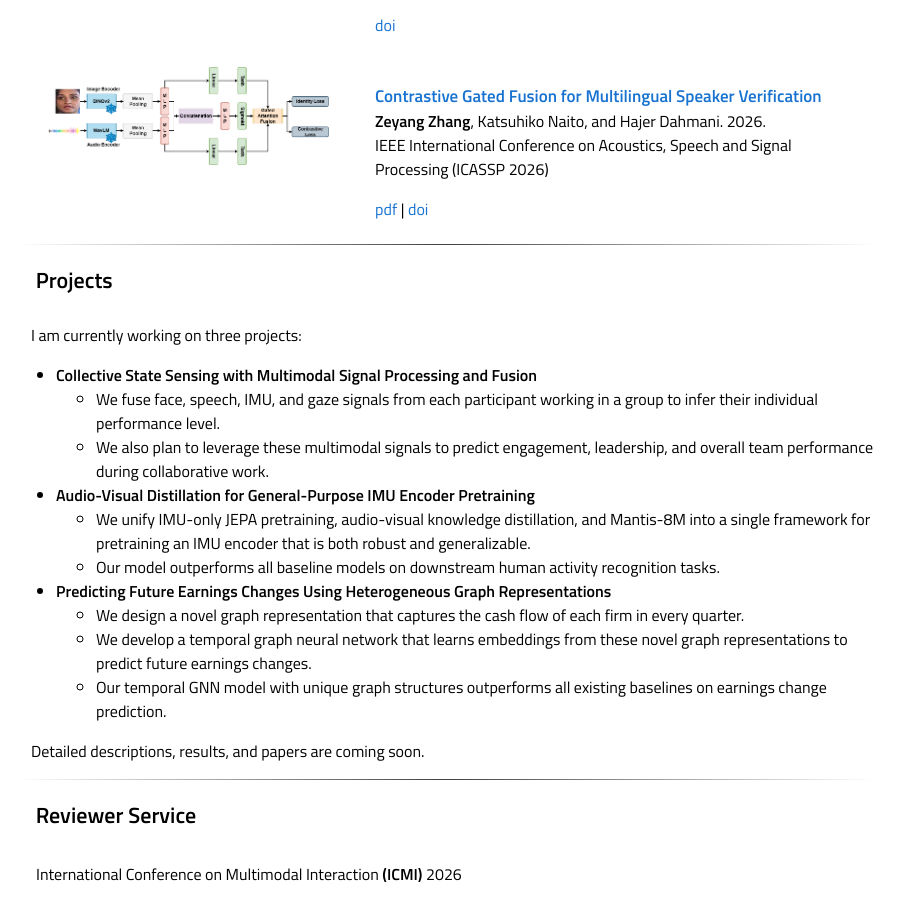
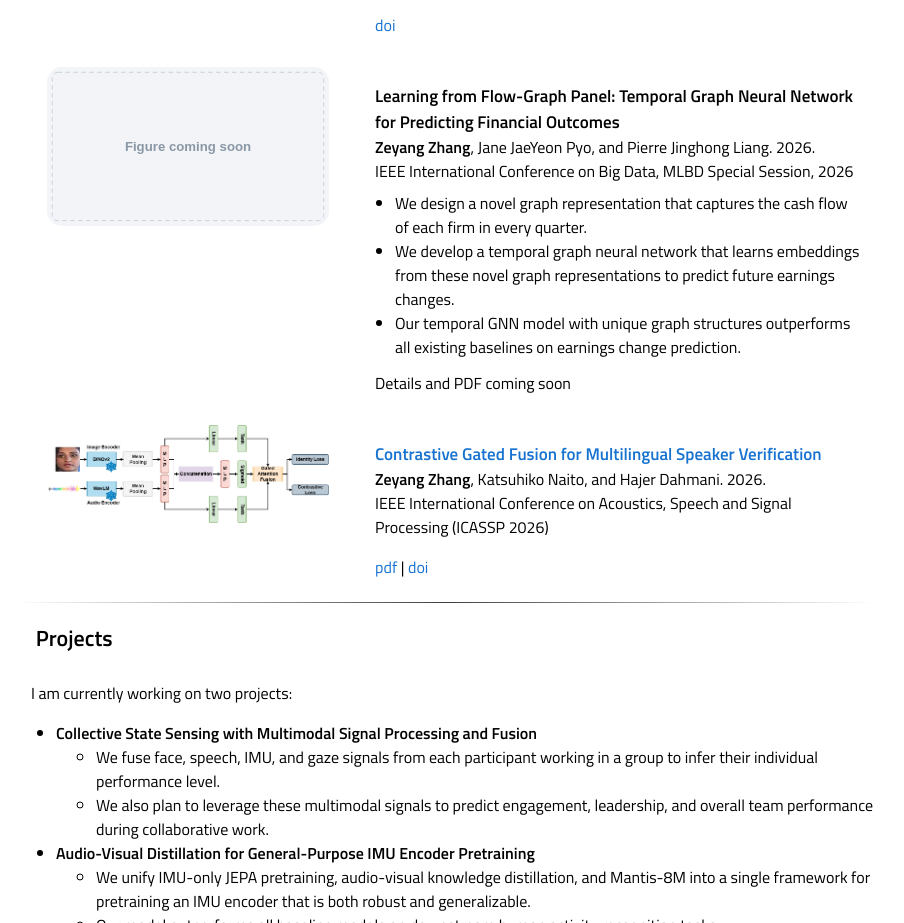
Before and after one commit to Hansuper666/zeyang-homepage, a plain HTML site: page index.html in a window 1280 px wide. Shown: the part 1645-2568 px from the top of the page, without its empty margins (194-1098 px from the left). Drawn offline with Linux system fonts and the light colour scheme.

Commit message:
Move BigData paper to publications and update CV

```diff
--- a/index.html
+++ b/index.html
@@ -192,6 +192,10 @@ body.lightbox-open {
   border-radius: 10px;
   box-shadow: 0 8px 40px rgba(0, 0, 0, 0.35);
 }
+.paper-details {
+  margin: 0 0 12px;
+  padding: 0 0 0 20px;
+}
 
 /* Responsive layout */
 html {
@@ -273,7 +277,7 @@ img {
 <tbody><tr>
   <td width="30%" valign="top"><a href="./assets/zeyang_profile.jpg" onclick="return openLightbox(this.href)"><img src="./assets/zeyang_profile.jpg" width="100%" class="zoomable" style="border-radius:15px"></a>
   <p align="center">
-  | <a href="./assets/Zeyang_Zhang_CV.pdf?v=20261008">CV</a> |
+  | <a href="./assets/Zeyang_Zhang_CV.pdf?v=20261113">CV</a> |
   <a href="mailto:zeyangz@andrew.cmu.edu">Email</a> |
   <a href="https://scholar.google.com/citations?user=Sz__QH8AAAAJ&hl=en">Google Scholar</a> |
   <br>
@@ -357,6 +361,27 @@ img {
   </tr>
 
   <tr>
+    <td width="40%" valign="top" align="center">
+    <img src="./assets/figure-coming-soon.svg" alt="Figure coming soon" width="90%" style="padding-top:0px;padding-bottom:0px;border-radius:15px;">
+    </td>
+    <td width="60%" valign="top">
+      <p style="margin-bottom:8px;">
+      <heading>Learning from Flow-Graph Panel: Temporal Graph Neural Network for Predicting Financial Outcomes</heading><br>
+      <b>Zeyang Zhang</b>, Jane JaeYeon Pyo, and Pierre Jinghong Liang. 2026.<br>
+      IEEE International Conference on Big Data, MLBD Special Session, 2026<br>
+      </p>
+      <ul class="paper-details">
+        <li>We design a novel graph representation that captures the cash flow of each firm in every quarter.</li>
+        <li>We develop a temporal graph neural network that learns embeddings from these novel graph representations to predict future earnings changes.</li>
+        <li>Our temporal GNN model with unique graph structures outperforms all existing baselines on earnings change prediction.</li>
+      </ul>
+      <div class="paper" id="flowgraph">
+      Details and PDF coming soon
+      </div>
+    </td>
+  </tr>
+
+  <tr>
     <td width="40%" valign="top" align="center"><a href="./assets/LSMA_final.png" onclick="return openLightbox(this.href)">
     <img src="./assets/LSMA_final.png" alt="sym" width="90%" class="zoomable" style="padding-top:0px;padding-bottom:0px;border-radius:15px;">
     </a></td>
@@ -380,7 +405,7 @@ img {
   <tbody><tr><td><sectionheading>&nbsp;&nbsp;Projects</sectionheading></td></tr>
 </tbody></table>
 
-<p style="padding-left:15px; padding-right:15px;">I am currently working on three projects:</p>
+<p style="padding-left:15px; padding-right:15px;">I am currently working on two projects:</p>
 <ul>
   <li><b>Collective State Sensing with Multimodal Signal Processing and Fusion</b>
     <ul>
@@ -392,13 +417,6 @@ img {
     <ul>
       <li>We unify IMU-only JEPA pretraining, audio-visual knowledge distillation, and Mantis-8M into a single framework for pretraining an IMU encoder that is both robust and generalizable.</li>
       <li>Our model outperforms all baseline models on downstream human activity recognition tasks.</li>
-    </ul>
-  </li>
-  <li><b>Predicting Future Earnings Changes Using Heterogeneous Graph Representations</b>
-    <ul>
-      <li>We design a novel graph representation that captures the cash flow of each firm in every quarter.</li>
-      <li>We develop a temporal graph neural network that learns embeddings from these novel graph representations to predict future earnings changes.</li>
-      <li>Our temporal GNN model with unique graph structures outperforms all existing baselines on earnings change prediction.</li>
     </ul>
   </li>
 </ul>
```
Also changed, not shown: assets/figure-coming-soon.svg (added), 1 other file.
